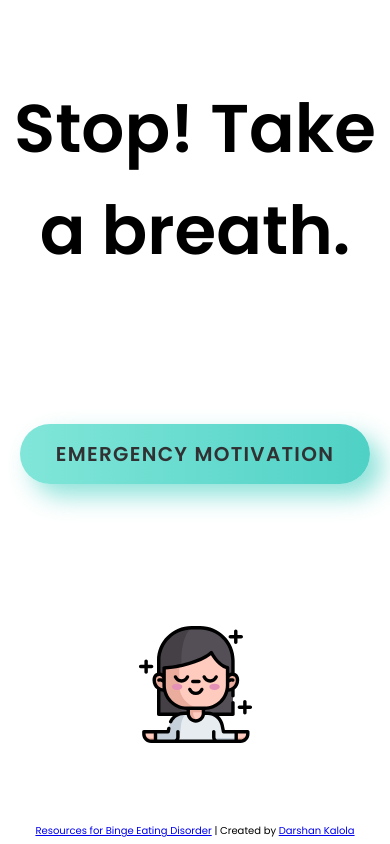
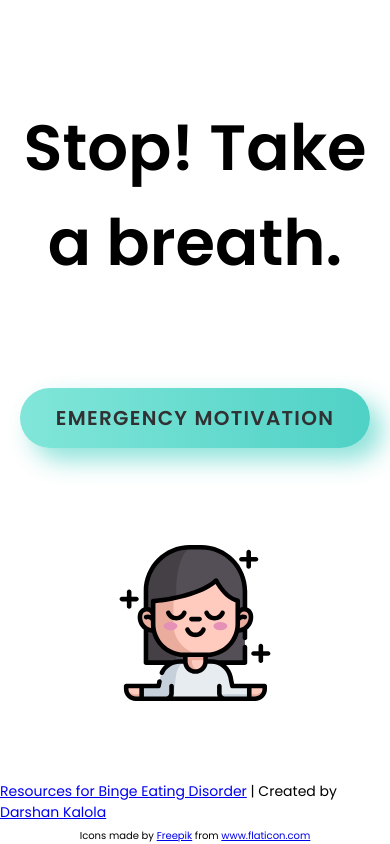
Before and after one commit to kalolad1/emergencyBE, a Django app: page / in a window 390 px wide. Run offline with Django 3.2, Linux system fonts and the light colour scheme.

Commit message:
Add new links

```diff
--- a/emergencyboard/static/resources/css/style.css
+++ b/emergencyboard/static/resources/css/style.css
@@ -19,7 +19,7 @@ body {
   font-family: Poppins, sans-serif;
   font-weight: 600;
   font-size: 40px;
-  margin-top: 5%;
+  margin-top: 100px;
   text-align: center;
 }
 
@@ -100,7 +100,7 @@ button:hover::after, button:focus::after {
 }
 
 img {
-  width: 30%;
+  width: 40%;
 }
 
 .footer-container {
@@ -111,14 +111,14 @@ img {
   padding-bottom: 5px;
 }
 
+.icon-attribution {
+  font-family: Poppins, sans-serif;
+  font-size: 10px;
+}
+
 /* Phones */
 @media screen and (max-width: 600px) {
   .headline-text {
-    margin-top: 20%;
-    font-size: 4vh;
-  }
-
-  .footer-container {
-    font-size: 10px;
+    font-size: 32px;
   }
 }
--- a/emergencyboard/templates/emergencyboard/home.html
+++ b/emergencyboard/templates/emergencyboard/home.html
@@ -6,17 +6,10 @@
     <title>Emergency Motivation</title>
     <meta name="viewport" content="width=device-width, initial-scale=1" />
     <link rel="stylesheet" href="{% static 'resources/css/style.css'%}">
-    <link rel="shortcut icon" href={% static 'resources/favicon.ico' %}>
+    <link rel="shortcut icon" href={% static 'resources/lotus.png' %}>
     <link rel="preconnect" href="https://fonts.gstatic.com">
     <link href="https://fonts.googleapis.com/css2?family=Poppins:wght@200;400;600&display=swap" rel="stylesheet">
 </head>
-{#<body>#}
-{#    <div class="main-button-div">#}
-{#        <a href="{% url 'emergencyboard/random_link' %}" class="btn btn-warning btn-responsive" id="override">Emergency Motivation </a>#}
-{##}
-{#        <p class="short-message">Stop and take a deep breath.</p>#}
-{#    </div>#}
-{#</body>#}
 
 <body>
     <div class="content-container">
@@ -24,7 +17,7 @@
         <h1>Stop! Take a breath.</h1>
       </div>
       <div class="wrap">
-        <button onclick="{% url 'emergencyboard/random_link' %}" type="button" class="button">Emergency Motivation</button>
+          <button onclick="location.href='{% url 'emergencyboard/random_link' %}'" type="button" class="button">Emergency Motivation</button>
       </div>
       <div class="calm-person-image">
         <img src="{% static 'resources/calm.svg' %}" alt="Calm person.">
@@ -33,7 +26,7 @@
         <span><a href="https://www.nationaleatingdisorders.org/help-support/contact-helpline">Resources for Binge Eating Disorder</a>
         | Created by <a href="http://darshankalola.com">Darshan Kalola</a></span>
       </div>
-      <!-- <div>Icons made by <a href="https://www.freepik.com" title="Freepik">Freepik</a> from <a href="https://www.flaticon.com/" title="Flaticon">www.flaticon.com</a></div> -->
+        <div class="icon-attribution">Icons made by <a href="https://www.freepik.com" title="Freepik">Freepik</a> from <a href="https://www.flaticon.com/" title="Flaticon">www.flaticon.com</a></div>
     </div>
 </body>
 
```
Also changed, not shown: emergencyBE/settings.py (+0 -18 lines), emergencyboard/helper.py (+16 -2 lines), emergencyboard/static/resources/favicon.ico (deleted), emergencyboard/static/resources/lotus.png (added).
